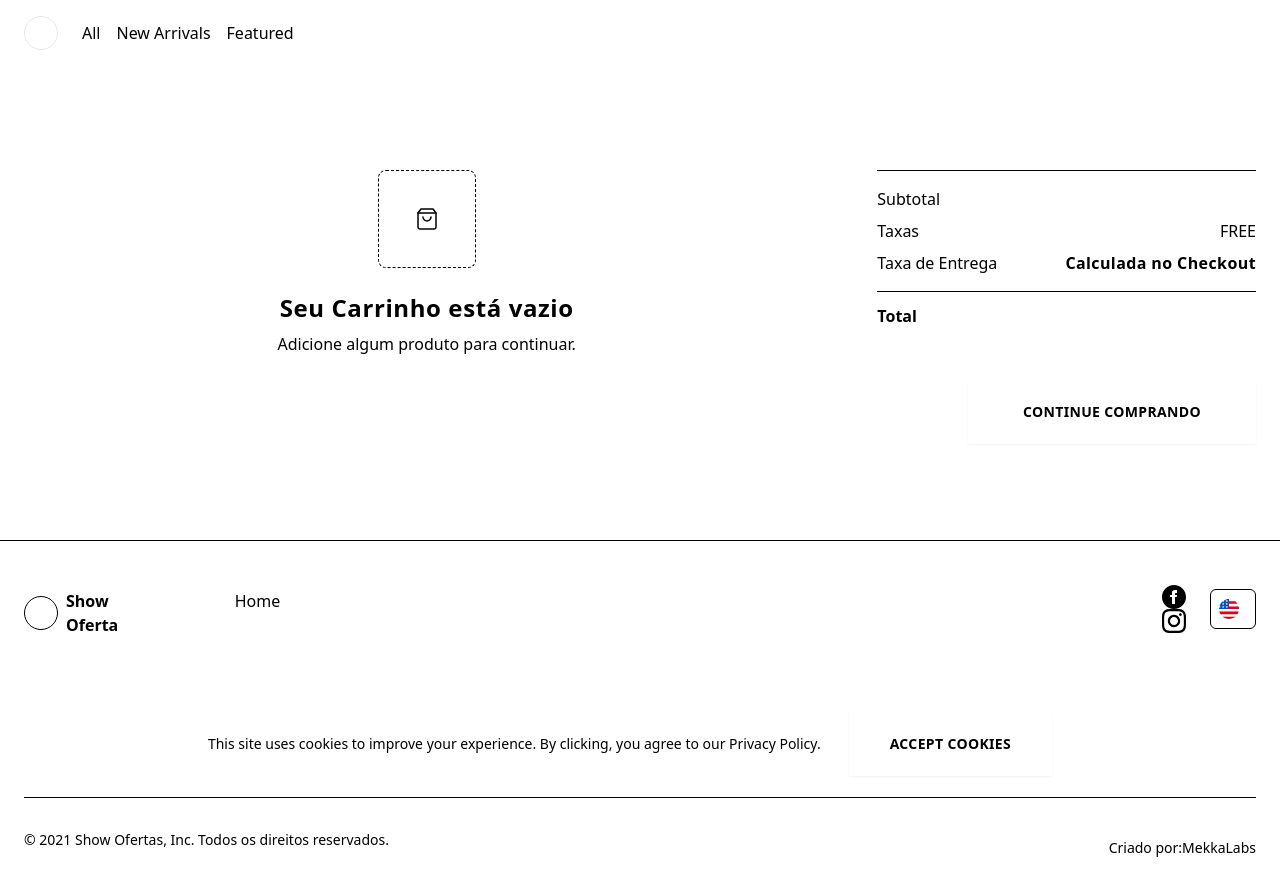
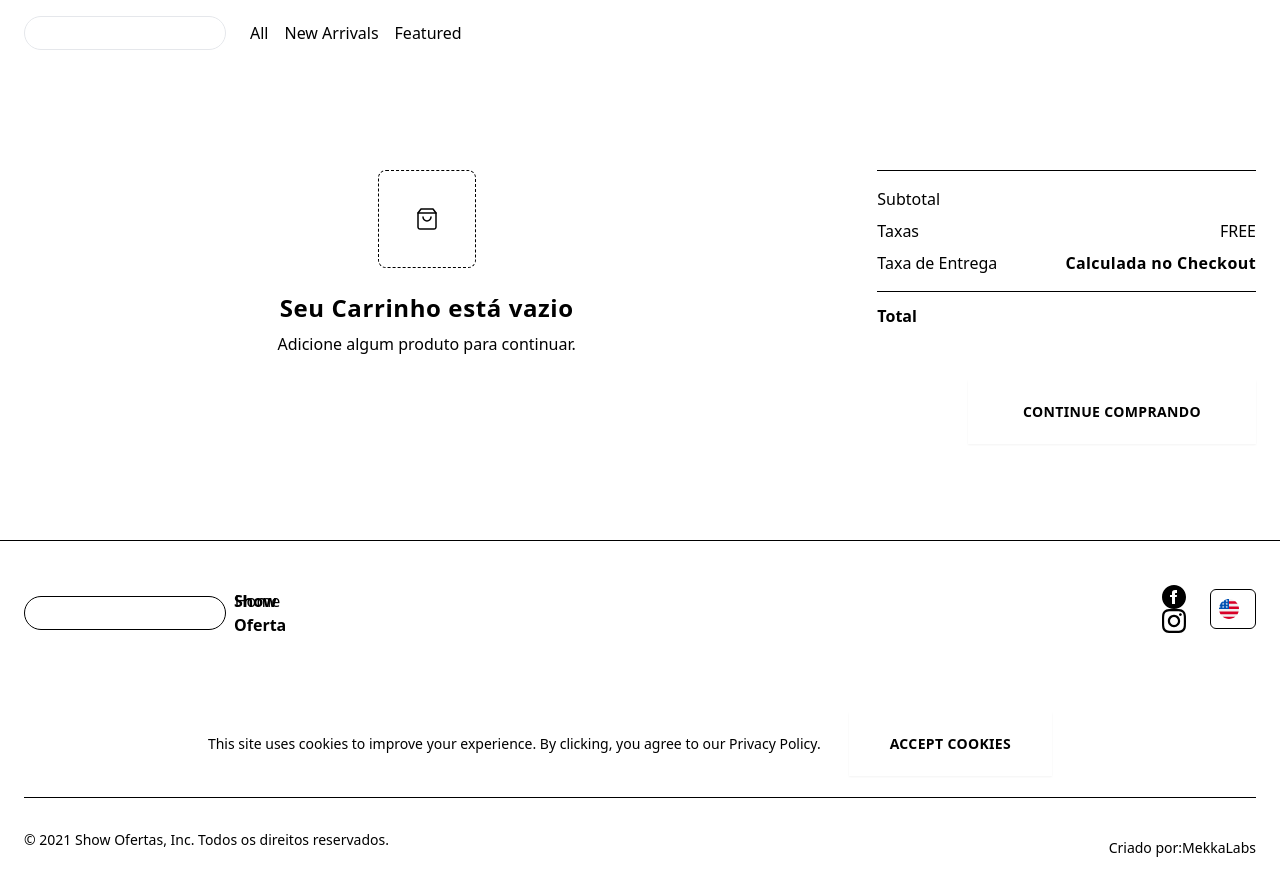
Before and after one commit to MekkaLabs/showoferta, a Next.js app: page /cart in a window 1280 px wide. Shown: the top 892 px of the page. Built offline with nearby package versions, Linux system fonts and the light colour scheme; what @vercel/fetch would draw is missing.

Commit message:
Update Logo.tsx

```diff
--- a/components/ui/Logo/Logo.tsx
+++ b/components/ui/Logo/Logo.tsx
@@ -1,9 +1,9 @@
 const Logo = ({ className = '', ...props }) => (
 
 <svg
-width="32"
+    width="200"
     height="32"
-    viewBox="0 0 32 32"
+    viewBox="0 0 200 32"
     fill="none"
     xmlns="http://www.w3.org/2000/svg"
     className={className}
```
